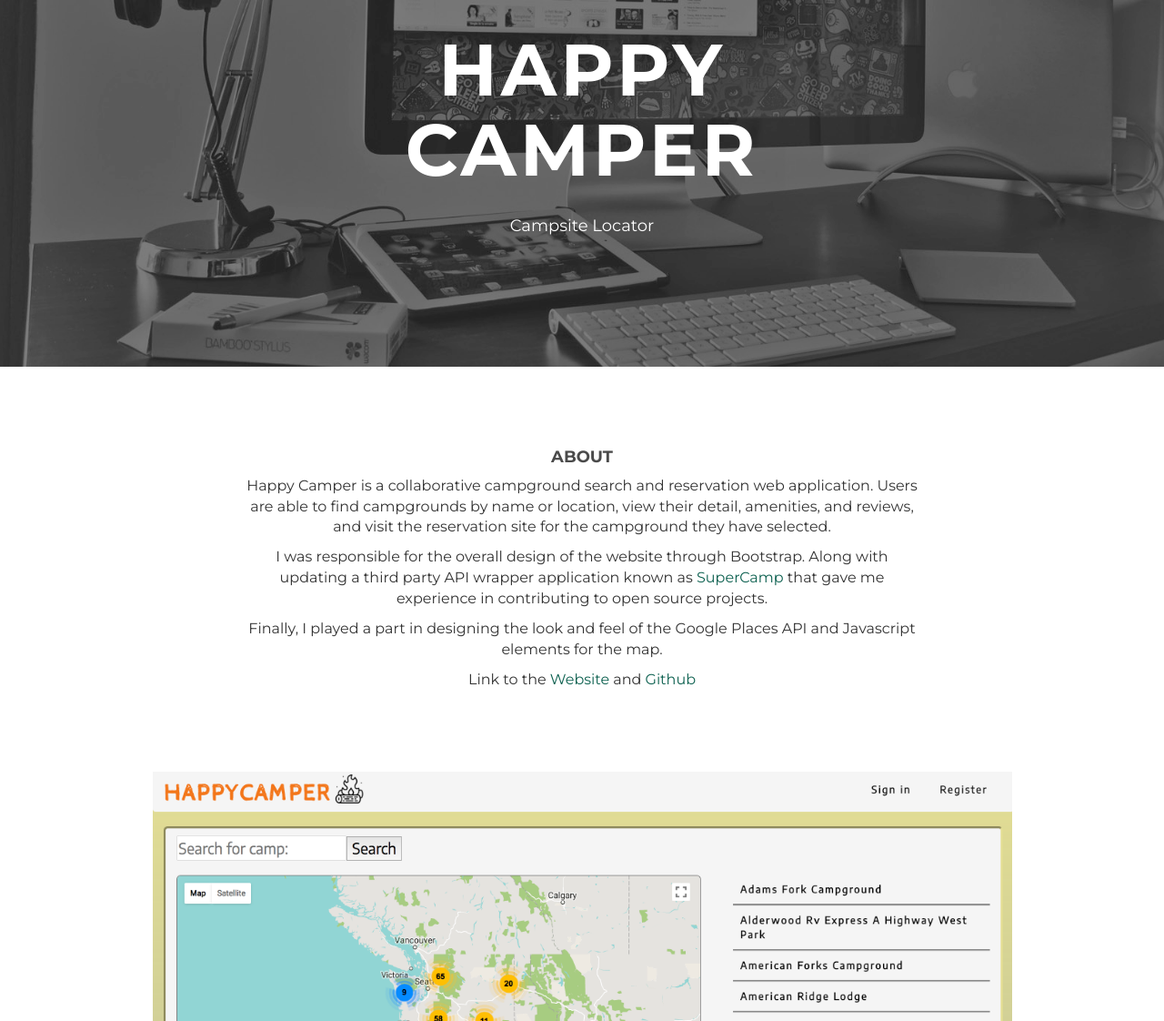
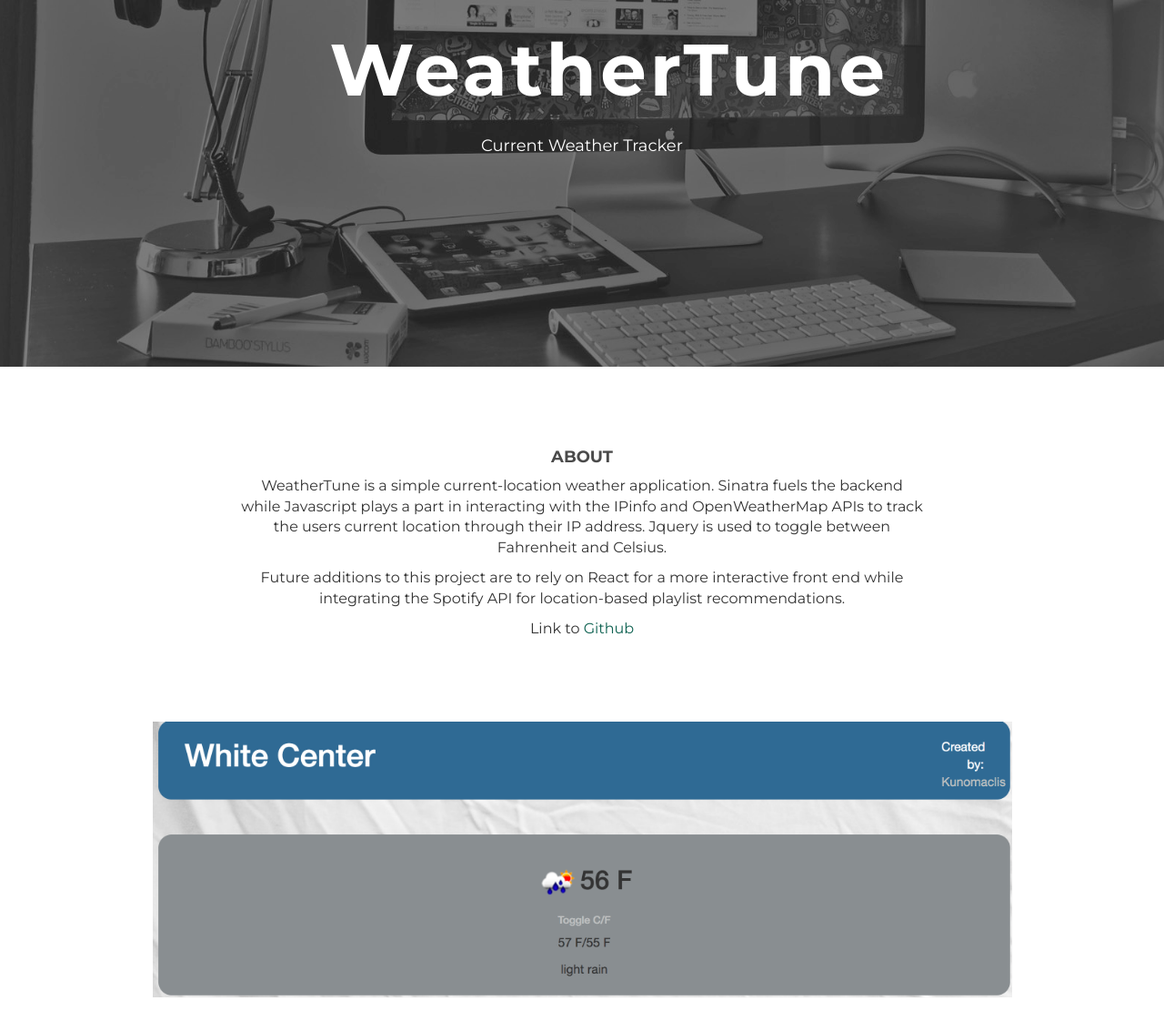
Before and after one commit to kunomaclis/kunomaclis.github.io, a plain HTML site: page pWeatherTune.html in a window 1280 px wide. Shown: the part 177-1299 px from the top of the page at 91% size. Drawn offline with nearby package versions, Linux system fonts and the light colour scheme.

Commit message:
weathertune

```diff
--- a/pWeatherTune.html
+++ b/pWeatherTune.html
@@ -55,8 +55,8 @@
 	    <div class="container">
 			<div class="row">
 				<div class="col-lg-6 col-lg-offset-3">
-					<h1>HAPPY CAMPER</h1>
-					<h4>Campsite Locator</h4>
+					<h1>WeatherTune</h1>
+					<h4>Current Weather Tracker</h4>
 				</div>
 			</div><! --/row -->
 	    </div> <!-- /container -->
@@ -67,17 +67,15 @@
 		<div class="row centered mt mb">
 			<div class="col-lg-8 col-lg-offset-2">
 				<h4>ABOUT</h4>
-				<p>Happy Camper is a collaborative campground search and reservation web application. Users are able to find campgrounds by name or location, view their detail, amenities, and reviews, and visit the reservation site for the campground they have selected.
+				<p>WeatherTune is a simple current-location weather application. Sinatra fuels the backend while Javascript plays a part in interacting with the IPinfo and OpenWeatherMap APIs to track the users current location through their IP address. Jquery is used to toggle between Fahrenheit and Celsius.
         </p>
-        <p>I was responsible for the overall design of the website through Bootstrap. Along with updating a third party API wrapper application known as <a href="#">SuperCamp</a> that gave me experience in contributing to open source projects.</p>
 
-        <p>Finally, I played a part in designing the look and feel of the Google Places API and Javascript elements for the map. </p>
-        <p>Link to the <a href="https://happy-camper-skippers.herokuapp.com/">Website</a> and<a href="https://github.com/katymccloskey/happy-camper"> Github</a></p>
+        <p>Future additions to this project are to rely on React for a more interactive front end while integrating the Spotify API for location-based playlist recommendations. </p>
+        <p>Link to <a href="https://github.com/kunomaclis/weather-tune"> Github</a></p>
 			</div>
 			<div class="col-lg-10 col-lg-offset-1 mt">
-				<img class="img-responsive" src="assets/img/hCampHome.jpg">
+				<img class="img-responsive" src="assets/img/wTune.jpg">
 				<br>
-				<img class="img-responsive" src="assets/img/hCampView.jpg">
 			</div>
 
 		</div><! --/row -->
```
Also changed, not shown: assets/img/wTune.jpg (added).
